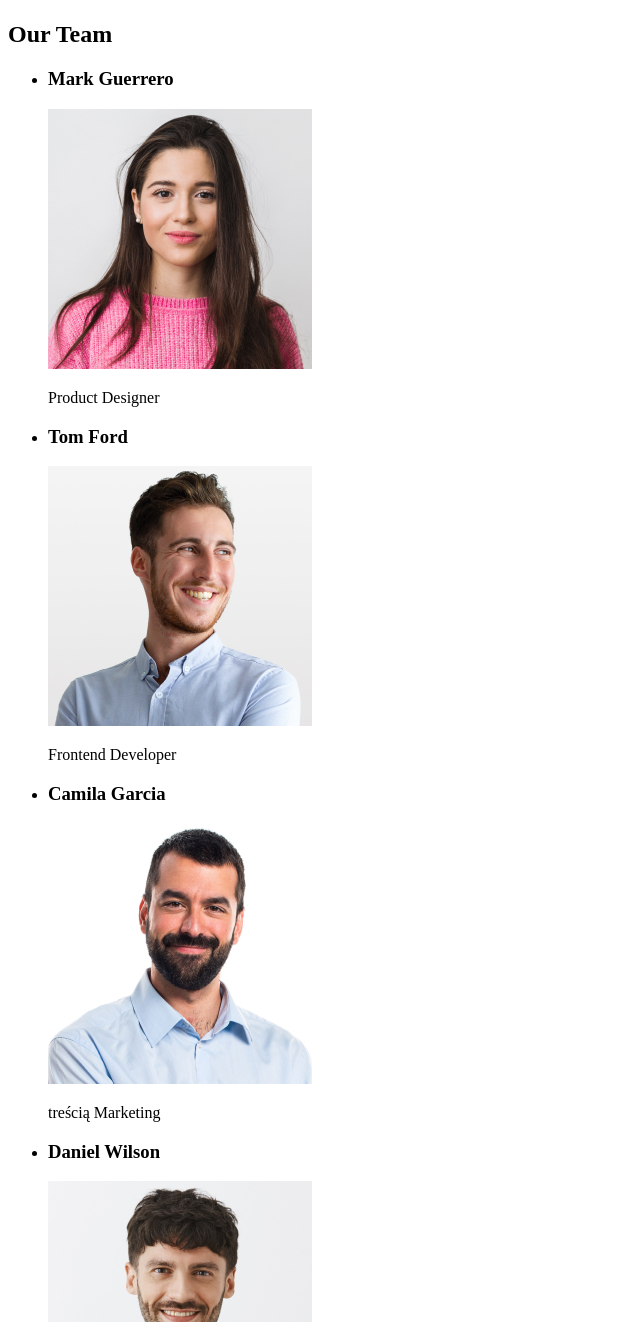
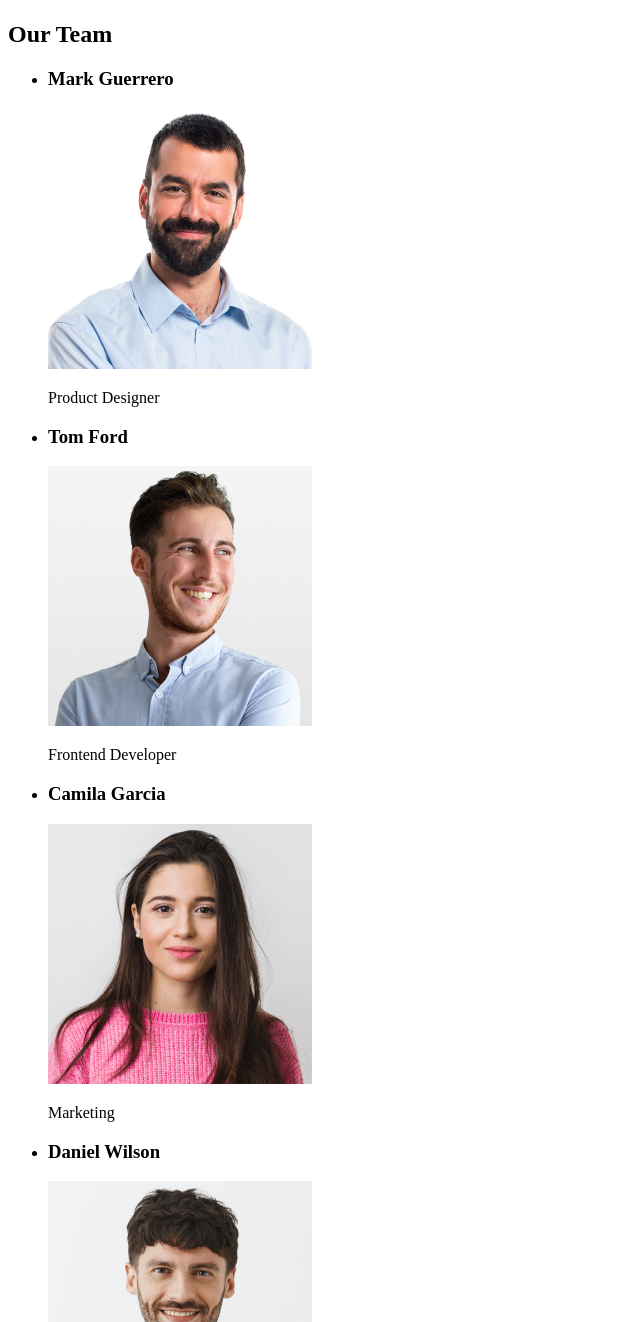
Before and after one commit to Romanooo84/goit-markup-hw-01, a plain HTML site: page index.html in a window 1280 px wide. Shown: the part 1571-2893 px from the top of the page, without its empty margins (0-640 px from the left). Drawn offline with Linux system fonts and the light colour scheme.

Commit message:
Add files via upload

```diff
--- a/index.html
+++ b/index.html
@@ -85,7 +85,7 @@
             <ul>
                 <li>
                     <h3>Mark Guerrero </h3>
-                    <img src="./images/img-1.jpg" width="264" height="260" alt="Mark Guerro Product Desingner"/>
+                    <img src="./images/img-3.jpg" width="264" height="260" alt="Mark Guerro Product Desingner"/>
                     <p>Product Designer</p>
                 </li>
                 <li>
@@ -95,8 +95,8 @@
                 </li>
                 <li>
                     <h3>Camila Garcia</h3>
-                    <img src="./images/img-3.jpg" width="264" height="260" alt="Camila Garcia Marketing"/>
-                    <p>treścią Marketing</p>
+                    <img src="./images/img-1.jpg" width="264" height="260" alt="Camila Garcia Marketing"/>
+                    <p>Marketing</p>
                 </li>
                 <li>
                     <h3>Daniel Wilson</h3>
```
